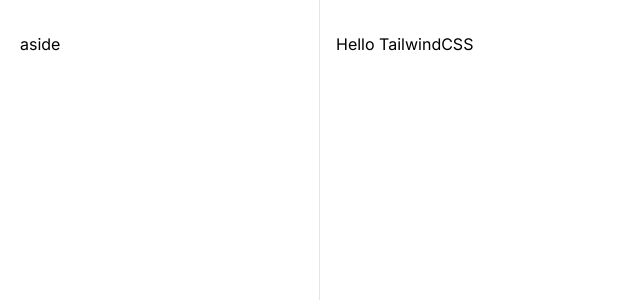
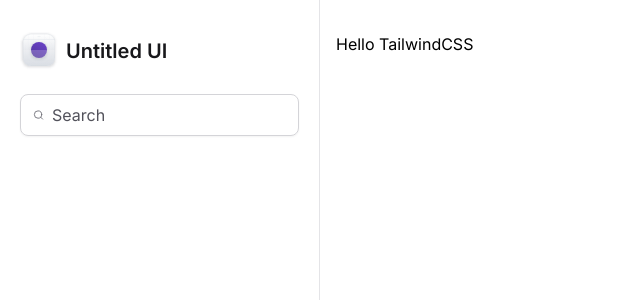
Before and after one commit to odudas/rocketseat-tailwind, a Next.js app: page / in a window 1280 px wide. Shown: the top 300 px of the page, without its empty margins (0-640 px from the left). Built offline with nearby package versions, Linux system fonts and the light colour scheme.

Commit message:
add logo and input search

```diff
--- a/package.json
+++ b/package.json
@@ -15,6 +15,7 @@
     "autoprefixer": "10.4.15",
     "eslint": "8.48.0",
     "eslint-config-next": "13.4.19",
+    "lucide-react": "^0.274.0",
     "next": "13.4.19",
     "postcss": "8.4.29",
     "react": "18.2.0",
--- a/src/app/layout.tsx
+++ b/src/app/layout.tsx
@@ -1,3 +1,4 @@
+import { Sidebar } from '@/components/Sidebar'
 import './globals.css'
 import type { Metadata } from 'next'
 import { Inter } from 'next/font/google'
@@ -18,7 +19,7 @@
     <html lang="en">
       <body className={inter.className}>
         <div className="grid-cols-app grid min-h-screen">
-          <aside className="border-r border-zinc-200 px-5 py-8">aside</aside>
+          <Sidebar />
           <main className="px-4 pb-12 pt-8">{children}</main>
         </div>
       </body>
--- /dev/null
+++ b/src/components/Sidebar/Logo.tsx
@@ -0,0 +1,209 @@
+export function Logo() {
+  return (
+    <strong className="flex items-center gap-2 text-xl font-semibold text-zinc-900">
+      <svg
+        width={38}
+        height={38}
+        viewBox="0 0 38 38"
+        fill="none"
+        xmlns="http://www.w3.org/2000/svg"
+      >
+        <g filter="url(#filter0_dd_3804_307)">
+          <g clipPath="url(#clip0_3804_307)">
+            <rect x={3} y={2} width={32} height={32} rx={8} fill="#fff" />
+            <rect
+              x={3}
+              y={2}
+              width={32}
+              height={32}
+              rx={8}
+              fill="url(#paint0_linear_3804_307)"
+            />
+            <path
+              fillRule="evenodd"
+              clipRule="evenodd"
+              d="M19 4.039c-7.71 0-13.961 6.25-13.961 13.961 0 7.71 6.25 13.961 13.961 13.961 7.71 0 13.961-6.25 13.961-13.961 0-7.71-6.25-13.961-13.961-13.961zM4.961 18c0-7.753 6.286-14.039 14.039-14.039S33.039 10.247 33.039 18 26.753 32.039 19 32.039 4.961 25.753 4.961 18z"
+              fill="#D0D5DD"
+            />
+            <path
+              fillRule="evenodd"
+              clipRule="evenodd"
+              d="M19 14.078a3.922 3.922 0 100 7.845 3.922 3.922 0 000-7.845zM15 18a4 4 0 118 0 4 4 0 01-8 0z"
+              fill="#D0D5DD"
+            />
+            <path
+              fillRule="evenodd"
+              clipRule="evenodd"
+              d="M19 15.32a2.68 2.68 0 100 5.36 2.68 2.68 0 000-5.36zM16.243 18a2.757 2.757 0 115.514 0 2.757 2.757 0 01-5.514 0z"
+              fill="#D0D5DD"
+            />
+            <path d="M18.961 2h.078v32h-.078V2z" fill="#D0D5DD" />
+            <path d="M35 17.96v.079H3v-.078h32z" fill="#D0D5DD" />
+            <path
+              d="M29.602 2h.078v32h-.078V2zM13.64 2h.078v32h-.077V2zM24.282 2h.077v32h-.077V2zM8.32 2h.078v32H8.32V2z"
+              fill="#D0D5DD"
+            />
+            <path
+              d="M35 28.602v.077H3v-.077h32zM35 12.64v.078H3v-.077h32zM35 23.281v.078H3v-.078h32zM35 7.32v.078H3V7.32h32z"
+              fill="#D0D5DD"
+            />
+            <g filter="url(#filter1_dd_3804_307)">
+              <circle
+                cx={19}
+                cy={18}
+                r={8}
+                fill="url(#paint1_linear_3804_307)"
+              />
+            </g>
+            <g filter="url(#filter2_b_3804_307)">
+              <path
+                d="M3 18h32v3.2c0 4.48 0 6.72-.872 8.432a8 8 0 01-3.496 3.496C28.92 34 26.68 34 22.2 34h-6.4c-4.48 0-6.72 0-8.432-.872a8 8 0 01-3.496-3.496C3 27.92 3 25.68 3 21.2V18z"
+                fill="#fff"
+                fillOpacity={0.2}
+              />
+            </g>
+          </g>
+          <rect
+            x={3.15}
+            y={2.15}
+            width={31.7}
+            height={31.7}
+            rx={7.85}
+            stroke="#D0D5DD"
+            strokeWidth={0.3}
+          />
+        </g>
+        <defs>
+          <filter
+            id="filter0_dd_3804_307"
+            x={0}
+            y={0}
+            width={38}
+            height={38}
+            filterUnits="userSpaceOnUse"
+            colorInterpolationFilters="sRGB"
+          >
+            <feFlood floodOpacity={0} result="BackgroundImageFix" />
+            <feColorMatrix
+              in="SourceAlpha"
+              values="0 0 0 0 0 0 0 0 0 0 0 0 0 0 0 0 0 0 127 0"
+              result="hardAlpha"
+            />
+            <feOffset dy={1} />
+            <feGaussianBlur stdDeviation={1} />
+            <feColorMatrix values="0 0 0 0 0.0627451 0 0 0 0 0.0941176 0 0 0 0 0.156863 0 0 0 0.06 0" />
+            <feBlend
+              in2="BackgroundImageFix"
+              result="effect1_dropShadow_3804_307"
+            />
+            <feColorMatrix
+              in="SourceAlpha"
+              values="0 0 0 0 0 0 0 0 0 0 0 0 0 0 0 0 0 0 127 0"
+              result="hardAlpha"
+            />
+            <feOffset dy={1} />
+            <feGaussianBlur stdDeviation={1.5} />
+            <feColorMatrix values="0 0 0 0 0.0627451 0 0 0 0 0.0941176 0 0 0 0 0.156863 0 0 0 0.1 0" />
+            <feBlend
+              in2="effect1_dropShadow_3804_307"
+              result="effect2_dropShadow_3804_307"
+            />
+            <feBlend
+              in="SourceGraphic"
+              in2="effect2_dropShadow_3804_307"
+              result="shape"
+            />
+          </filter>
+          <filter
+            id="filter1_dd_3804_307"
+            x={8}
+            y={8}
+            width={22}
+            height={22}
+            filterUnits="userSpaceOnUse"
+            colorInterpolationFilters="sRGB"
+          >
+            <feFlood floodOpacity={0} result="BackgroundImageFix" />
+            <feColorMatrix
+              in="SourceAlpha"
+              values="0 0 0 0 0 0 0 0 0 0 0 0 0 0 0 0 0 0 127 0"
+              result="hardAlpha"
+            />
+            <feOffset dy={1} />
+            <feGaussianBlur stdDeviation={1} />
+            <feColorMatrix values="0 0 0 0 0.0627451 0 0 0 0 0.0941176 0 0 0 0 0.156863 0 0 0 0.06 0" />
+            <feBlend
+              in2="BackgroundImageFix"
+              result="effect1_dropShadow_3804_307"
+            />
+            <feColorMatrix
+              in="SourceAlpha"
+              values="0 0 0 0 0 0 0 0 0 0 0 0 0 0 0 0 0 0 127 0"
+              result="hardAlpha"
+            />
+            <feOffset dy={1} />
+            <feGaussianBlur stdDeviation={1.5} />
+            <feColorMatrix values="0 0 0 0 0.0627451 0 0 0 0 0.0941176 0 0 0 0 0.156863 0 0 0 0.1 0" />
+            <feBlend
+              in2="effect1_dropShadow_3804_307"
+              result="effect2_dropShadow_3804_307"
+            />
+            <feBlend
+              in="SourceGraphic"
+              in2="effect2_dropShadow_3804_307"
+              result="shape"
+            />
+          </filter>
+          <filter
+            id="filter2_b_3804_307"
+            x={-2}
+            y={13}
+            width={42}
+            height={26}
+            filterUnits="userSpaceOnUse"
+            colorInterpolationFilters="sRGB"
+          >
+            <feFlood floodOpacity={0} result="BackgroundImageFix" />
+            <feGaussianBlur in="BackgroundImageFix" stdDeviation={2.5} />
+            <feComposite
+              in2="SourceAlpha"
+              operator="in"
+              result="effect1_backgroundBlur_3804_307"
+            />
+            <feBlend
+              in="SourceGraphic"
+              in2="effect1_backgroundBlur_3804_307"
+              result="shape"
+            />
+          </filter>
+          <linearGradient
+            id="paint0_linear_3804_307"
+            x1={19}
+            y1={2}
+            x2={19}
+            y2={34}
+            gradientUnits="userSpaceOnUse"
+          >
+            <stop stopColor="#fff" />
+            <stop offset={1} stopColor="#D0D5DD" />
+          </linearGradient>
+          <linearGradient
+            id="paint1_linear_3804_307"
+            x1={15}
+            y1={26}
+            x2={23}
+            y2={10}
+            gradientUnits="userSpaceOnUse"
+          >
+            <stop stopColor="#53389E" />
+            <stop offset={1} stopColor="#6941C6" />
+          </linearGradient>
+          <clipPath id="clip0_3804_307">
+            <rect x={3} y={2} width={32} height={32} rx={8} fill="#fff" />
+          </clipPath>
+        </defs>
+      </svg>
+      <span>Untitled UI</span>
+    </strong>
+  )
+}
--- /dev/null
+++ b/src/components/Sidebar/index.tsx
@@ -0,0 +1,19 @@
+import { Search } from 'lucide-react'
+import { Logo } from './Logo'
+
+export function Sidebar() {
+  return (
+    <aside className="space-y-6 border-r border-zinc-200 px-5 py-8">
+      <Logo />
+
+      <div className="flex w-full items-center gap-2 rounded-lg border border-zinc-300 px-3 py-2 shadow-sm">
+        <Search className="h-5 w-5 text-zinc-500" />
+        <input
+          type="text"
+          placeholder="Search"
+          className="flex-1 border-0 bg-transparent p-0 text-zinc-900 placeholder-zinc-600"
+        />
+      </div>
+    </aside>
+  )
+}
```
Also changed, not shown: 1 other file (tests, documents, lock files or other folders).
